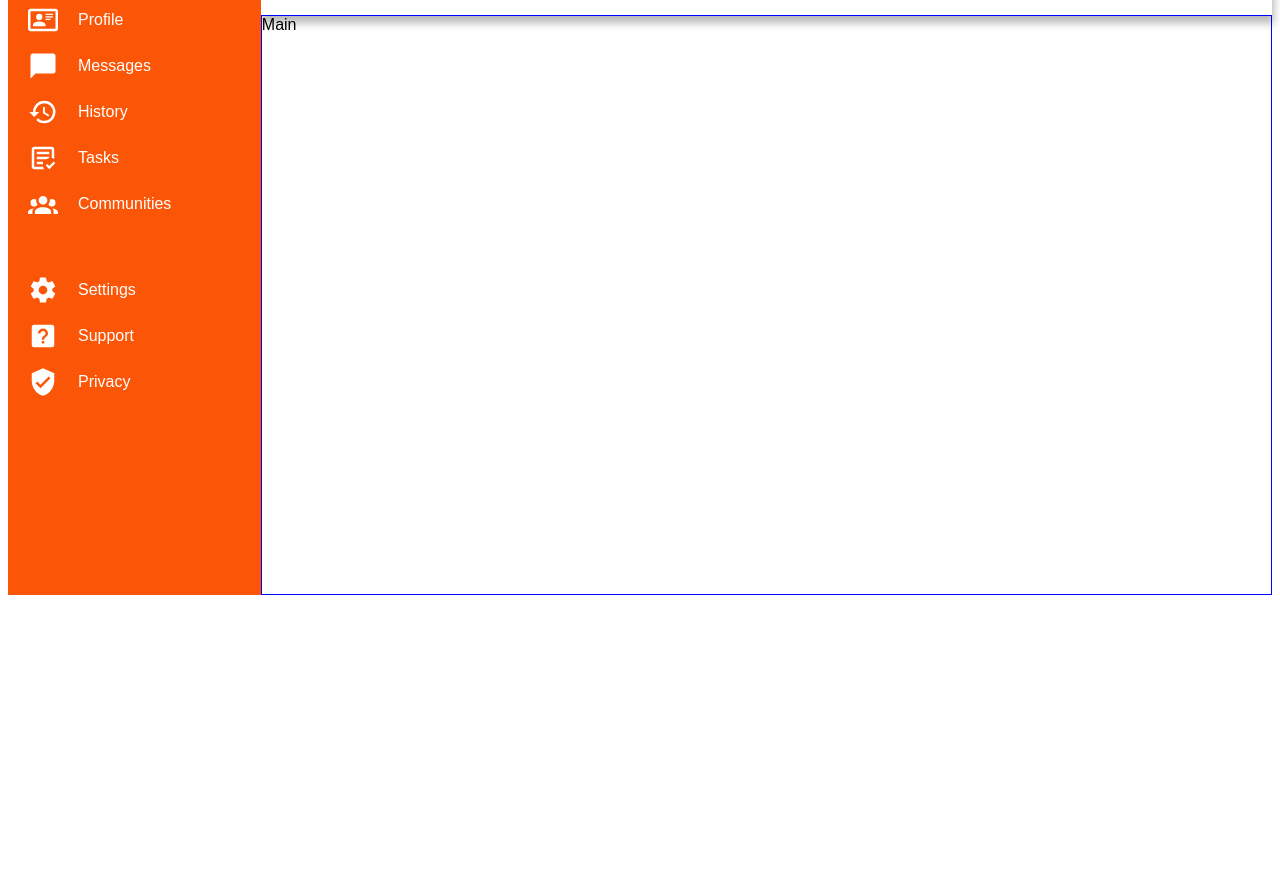
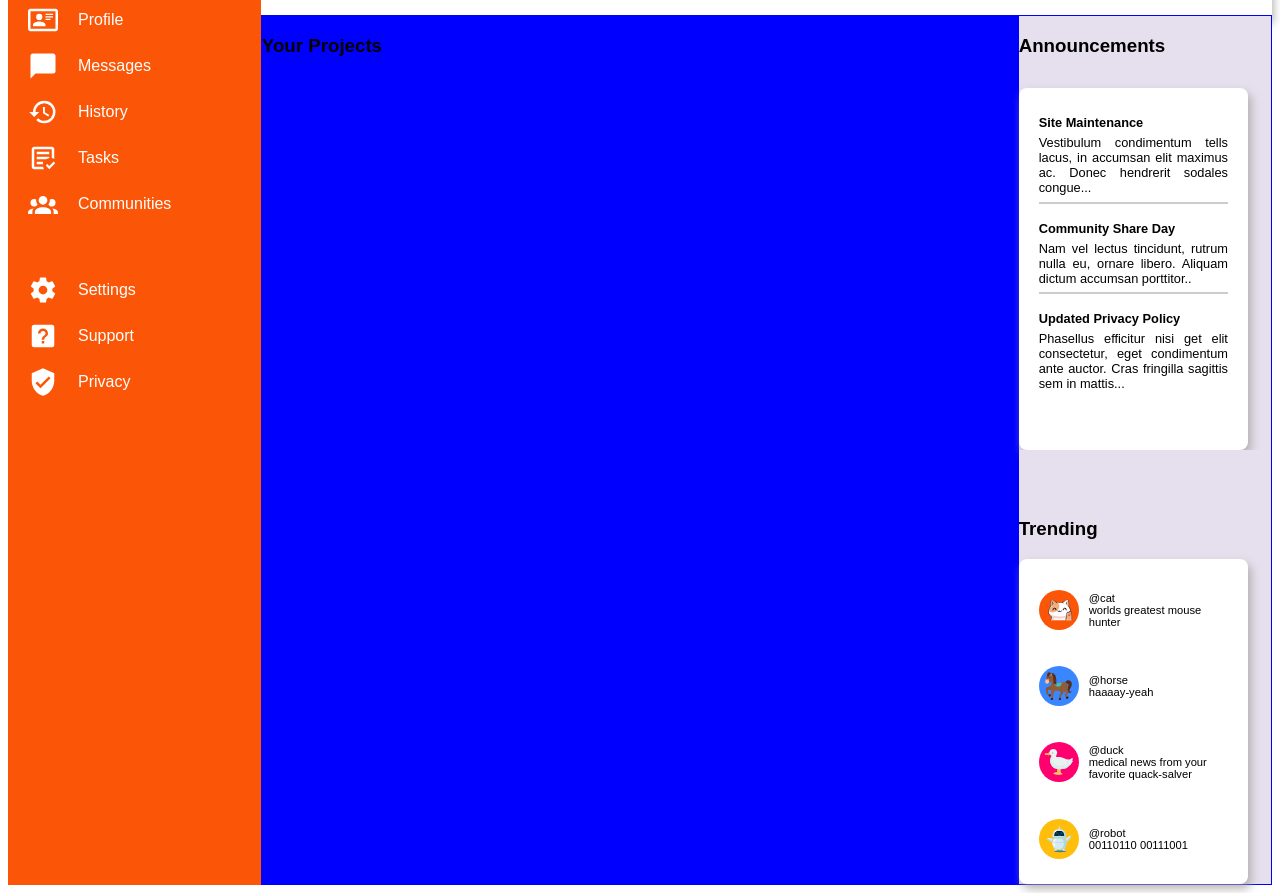
Before and after one commit to HTMLissa/admin-dashboard, a plain HTML site: page index.html in a window 1280 px wide. Shown: the part 138-1031 px from the top of the page. Before the commit the page ends 800 px from the top, so only its background shows below. Drawn offline with Linux system fonts and the light colour scheme; a web font is replaced by a local one.

Commit message:
setting up announcement section and trending section

```diff
--- a/index.html
+++ b/index.html
@@ -146,6 +146,71 @@
         </div>
       </div>
     </div>
-    <main class="main">Main</main>
+    <main class="main">
+      <div class="your-projects-wrapper">
+        <h3>Your Projects</h3>
+      </div>
+      <div class="announcements-wrapper">
+        <h3>Announcements</h3>
+        <div class="announcements">
+          <article class="announcement">
+            <h4>Site Maintenance</h4>
+            Vestibulum condimentum tells lacus, in accumsan elit maximus ac.
+            Donec hendrerit sodales congue...
+          </article>
+          <hr />
+          <article class="announcement">
+            <h4>Community Share Day</h4>
+            Nam vel lectus tincidunt, rutrum nulla eu, ornare libero. Aliquam
+            dictum accumsan porttitor..
+          </article>
+          <hr />
+          <article class="announcement">
+            <h4>Updated Privacy Policy</h4>
+            Phasellus efficitur nisi get elit consectetur, eget condimentum ante
+            auctor. Cras fringilla sagittis sem in mattis...
+          </article>
+        </div>
+      </div>
+      <div class="trending-wrapper">
+        <h3>Trending</h3>
+        <div class="trending-accounts">
+          <div class="trending-account">
+            <img
+              src="images/trending-account-cat.svg"
+              alt="cat profile image"
+            />
+            <p>@cat <br />worlds greatest mouse hunter</p>
+          </div>
+          <div class="trending-account">
+            <img
+              src="images/trending-account-horse.svg"
+              alt="horse profile image"
+            />
+            <p>
+              @horse <br />
+              haaaay-yeah
+            </p>
+          </div>
+          <div class="trending-account">
+            <img
+              src="images/trending-account-duck.svg"
+              alt="duck profile images"
+            />
+            <p>@duck <br />medical news from your favorite quack-salver</p>
+          </div>
+          <div class="trending-account">
+            <img
+              src="images/trending-account-robot.svg"
+              alt="robot profile image"
+            />
+            <p>
+              @robot <br />
+              00110110 00111001
+            </p>
+          </div>
+        </div>
+      </div>
+    </main>
   </body>
 </html>
--- a/style.css
+++ b/style.css
@@ -3,7 +3,7 @@ body {
   font-family: "Signika Negative", sans-serif;
   display: grid;
   grid-template-columns: 1fr 4fr;
-  grid-template-rows: 1fr 4fr;
+  grid-template-rows: 1fr 6fr;
 }
 
 .header {
@@ -146,4 +146,78 @@ input[type="search"] {
   border: 1px solid blue;
   grid-column: 2;
   grid-row: 2;
+  display: grid;
+  grid-template-columns: 3fr 1fr;
+  grid-template-rows: 1fr 1fr;
 }
+
+.your-projects-wrapper {
+  background-color: blue;
+  grid-column: 1;
+  grid-row: 1/3;
+}
+
+.announcements-wrapper {
+  background-color: #e6e0ee;
+  grid-column: 2;
+  grid-row: 1;
+  display: grid;
+  grid-template-columns: 1fr;
+  grid-template-rows: 1fr 5fr;
+}
+
+.announcements {
+  background-color: rgb(255, 255, 255);
+  width: 75%;
+  font-size: 0.8rem;
+  border-radius: 8px;
+  padding: 10px 20px;
+  text-align: justify;
+  box-shadow: 3px 5px 10px 0px rgba(163, 154, 154, 0.75);
+  -webkit-box-shadow: 3px 5px 10px 0px rgba(163, 154, 154, 0.75);
+  -moz-box-shadow: 3px 5px 10px 0px rgba(163, 154, 154, 0.75);
+}
+
+.announcements hr {
+  border: 1px solid rgb(205, 204, 204);
+}
+
+.announcement h4 {
+  margin-bottom: 5px;
+}
+
+.trending-wrapper {
+  background-color: #e6e0ee;
+  grid-column: 2;
+  grid-row: 2;
+  display: grid;
+  grid-template-rows: 1fr 3fr;
+}
+
+.trending-wrapper h3 {
+  align-self: flex-end;
+}
+
+.trending-accounts {
+  background-color: white;
+  border-radius: 8px;
+  width: 75%;
+  font-size: 0.7rem;
+  padding: 10px 20px;
+  display: grid;
+  box-shadow: 3px 5px 10px 0px rgba(163, 154, 154, 0.75);
+  -webkit-box-shadow: 3px 5px 10px 0px rgba(163, 154, 154, 0.75);
+  -moz-box-shadow: 3px 5px 10px 0px rgba(163, 154, 154, 0.75);
+}
+
+.trending-accounts img {
+  width: 40px;
+  border-radius: 30px;
+}
+
+.trending-account {
+  display: grid;
+  grid-template-columns: 1fr 4fr;
+  column-gap: 10px;
+  align-items: center;
+}
```
Also changed, not shown: images/trending-account-cat.svg (added), images/trending-account-duck.svg (added), images/trending-account-horse.svg (added), images/trending-account-robot.svg (added), 1 other file.
